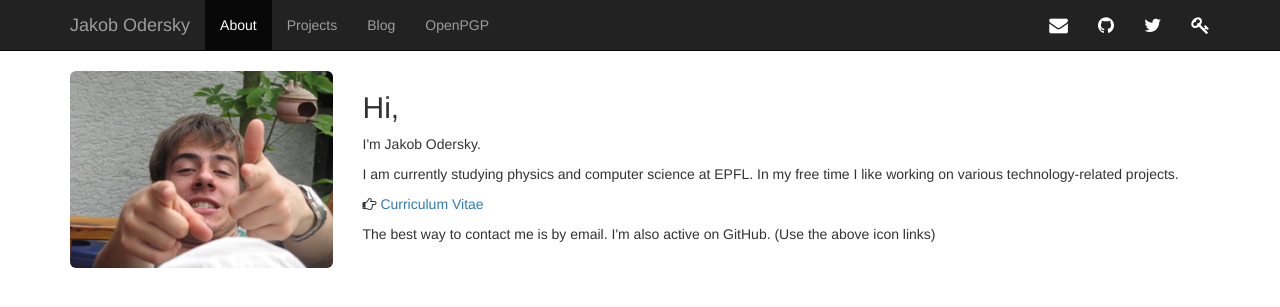
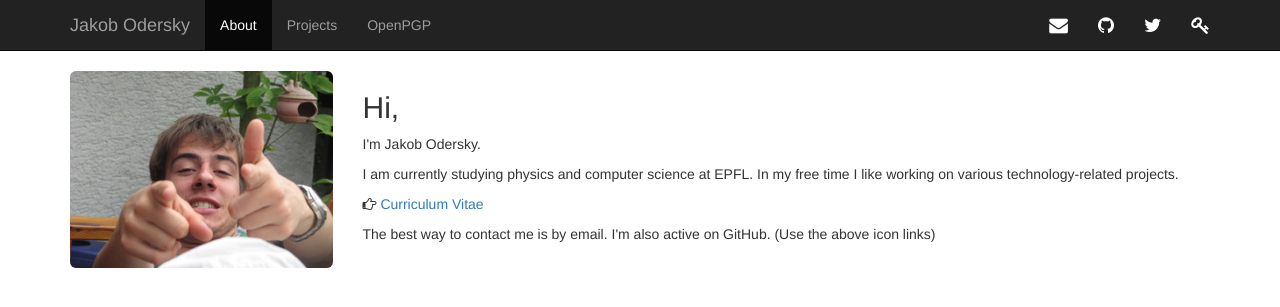
Before and after one commit to jodersky/homepage, a Jekyll site: the page built from index.html, in a window 1280 px wide. Shown: the top 307 px of the page. Built offline with Jekyll 4.4.1, drawn with Linux system fonts in a browser that asks for light colours; nearby versions of some CDN libraries.

Commit message:
remove blog header

```diff
--- a/_includes/header.html
+++ b/_includes/header.html
@@ -19,9 +19,9 @@
 					<li {% if page.id == "projects" %} class="active" {% endif %}>
 						<a href="/projects">Projects</a>
 					</li>
-					<li {% if page.id == "blog" %} class="active" {% endif %}>
+					<!--<li {% if page.id == "blog" %} class="active" {% endif %}>
 						<a href="/blog">Blog</a>
-					</li>
+					</li>-->
 					<li {% if page.id == "openpgp" %} class="active" {% endif %}>
 						<a href="/openpgp">OpenPGP</a>
 					</li>
```
